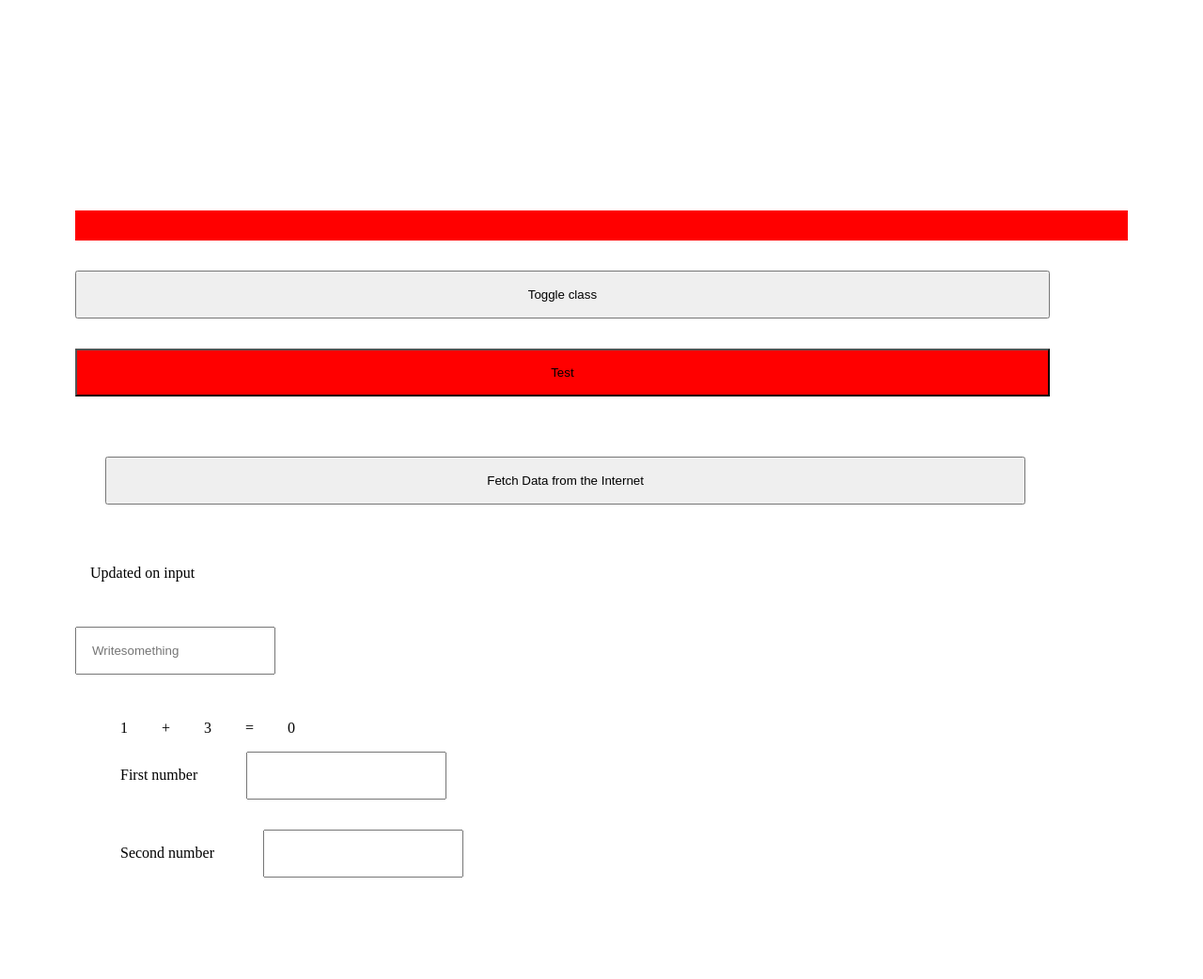
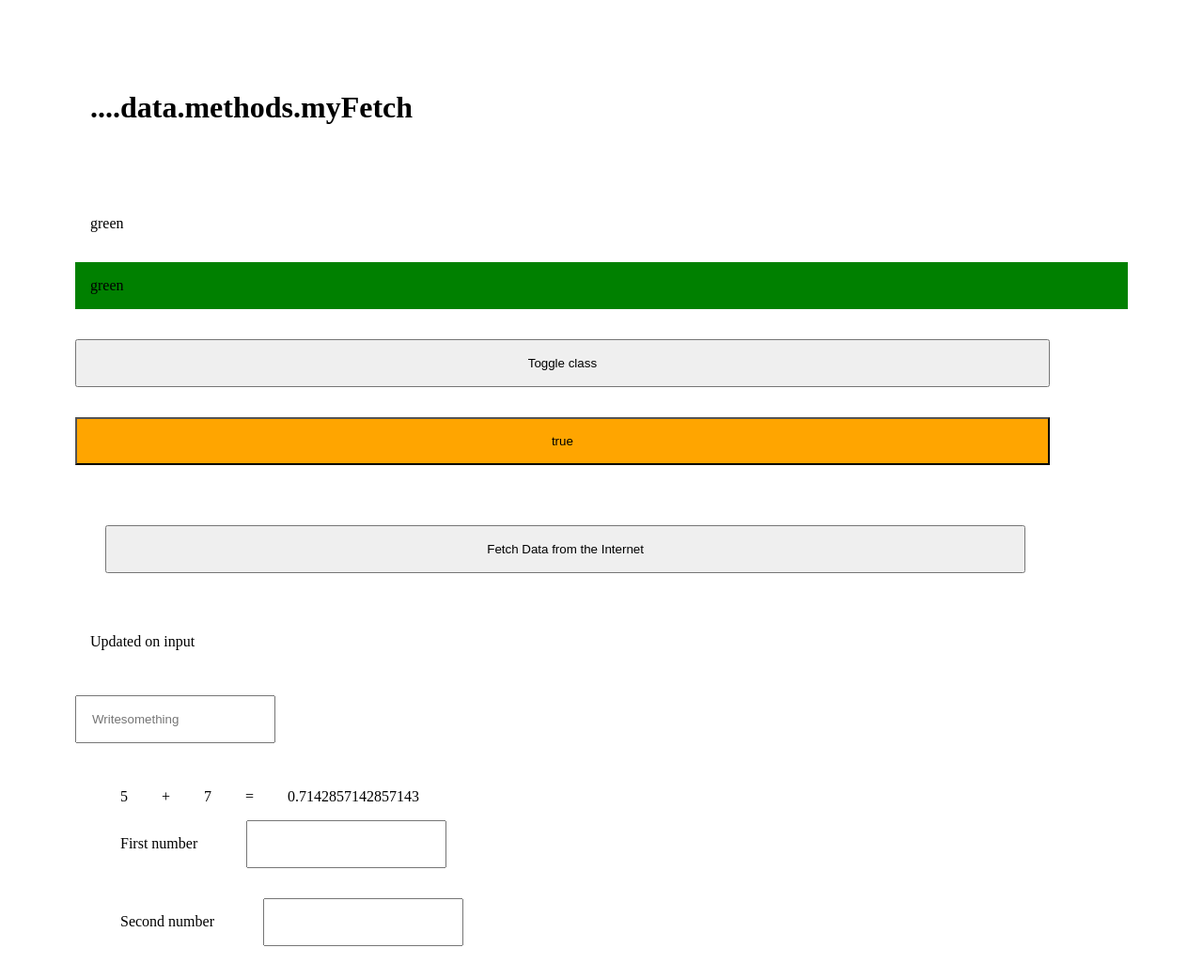
Before and after one commit to DaBusch/netbattalion, a plain HTML site: page netbatJS/netbattalionJS.html in a window 1280 px wide. Shown: the whole page at 94% size. Drawn offline with Linux system fonts and the light colour scheme; no server answers.

Commit message:
Add files via upload

```diff
--- a/netbatJS/netbattalionJS.html
+++ b/netbatJS/netbattalionJS.html
@@ -47,8 +47,8 @@
 
     <div
         data-bind="myVar,green"
-        data-set="setHTML"
-    ></div>
+        data-set="self.innerHTML=ref.myVar"
+    >xxxxxxxxxxxxxxxxx</div>
 
     <div
         data-bind="myVar,green" class="red"
@@ -65,16 +65,14 @@
         >Toggle class</button>
 
     <button class="red"
-        data-bind="bool,false"
+        data-bind="bool,!!1"
         onclick="
             ref.bool = !ref.bool
-            console.log(ref.bool)
-            ref.bool ? this.style.backgroundColor = color[1] : this.style.backgroundColor = color[0]
-            self.innerHTML = typeof(ref.bool)
         "
         data-set="
-            ref.bool ? self.style.backgroundColor = color[1] : self.style.backgroundColor = color[0]
-            self.innerHTML = ref.bool"
+            let x = !!ref.bool
+            x ? self.style.backgroundColor = color[1] : self.style.backgroundColor = color[0]
+            self.innerHTML = x"
     >Test</button>
 
     <div
@@ -115,6 +113,6 @@
             "
         >
     </div>
-    <script src="like-alpine.test.min.js"></script>
+    <script src="netbattalionJS.js"></script>
 </body>
 </html>
--- /dev/null
+++ b/netbatJS/netbattalionJS.js
@@ -0,0 +1,25 @@
+!(() => {
+    let $ = i => i.dataset,
+        r = {},
+        s = {},
+        o = document.querySelectorAll("[data-bind]"),
+        f = (v) => {
+            for (i in d = data[v]) window[i] = d[i]
+        }
+    data.init()
+    f('properties')
+    f('methods')
+    for (i of o) {
+        let t = $(i).bind.split(",")
+        r[t[0]] = t[1] || i.innerHTML
+        y = t[0]
+        !(s[y]) && (q = s[y] = [])
+        q.push([i, eval(`()=>{${i.dataset.set}}`)])
+    }
+    for (z in ref = new Proxy(r, {
+        set: (i, t, e) => {
+            i[t] = e
+            for (f of s[t]) f[1](self = f[0])
+        }
+    })) ref[z] = r[z]
+})()
```
Also changed, not shown: netbatJS/netbattalionJS.min.js.
